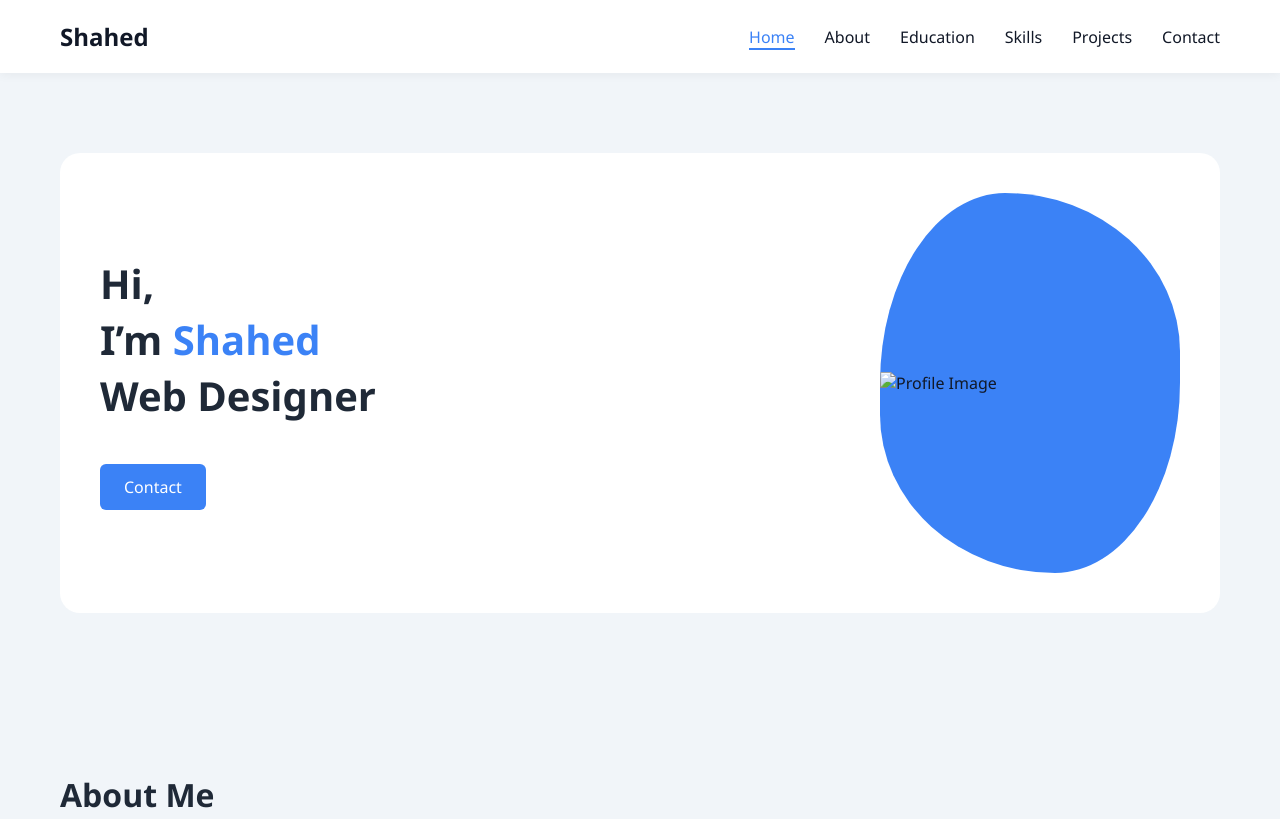
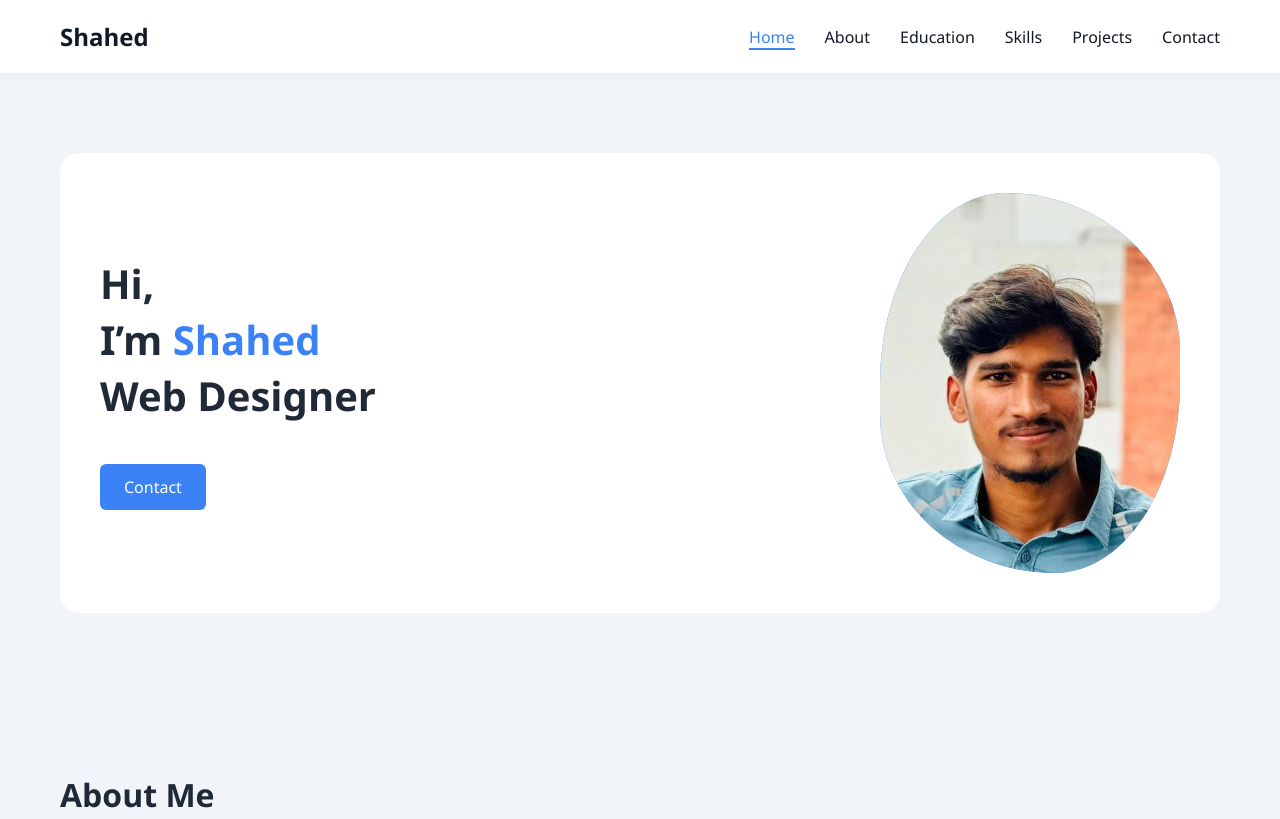
Before and after one commit to Yamini-sai/shahed-g5, a plain HTML site: page shahed.html in a window 1280 px wide. Shown: the top 819 px of the page. Drawn offline with Linux system fonts and the light colour scheme.

Commit message:
Update shahed.html

```diff
--- a/shahed.html
+++ b/shahed.html
@@ -194,7 +194,7 @@
         <a href="#contact" class="btn">Contact</a>
       </div>
       <div class="profile-blob">
-        <img src="shahed.jpg" alt="Profile Image" />
+        <img src="a1.jpg" alt="Profile Image" />
       </div>
     </div>
   </section>
```
